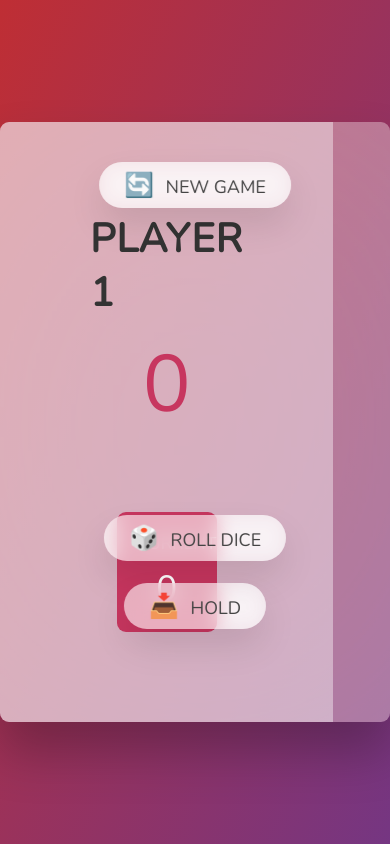
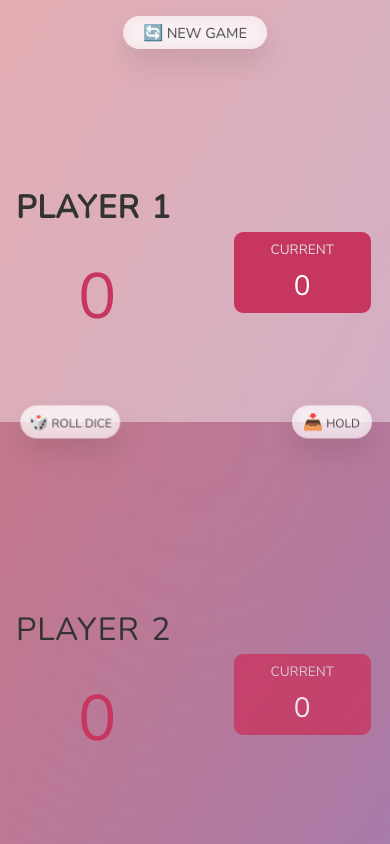
Before and after one commit to prasad-k-s/Pig-Game, a plain HTML site: page index.html in a window 390 px wide. Drawn offline with nearby package versions, Linux system fonts and the light colour scheme.

Commit message:
feat: add breakpoints and layout for better responsiveness

```diff
--- a/index.html
+++ b/index.html
@@ -13,7 +13,7 @@
       <section class="player player--0 player--active">
         <h2 class="name" id="name--0">Player 1</h2>
         <p class="score" id="score--0">43</p>
-        <div class="current">
+        <div class="current current--0-container">
           <p class="current-label">Current</p>
           <p class="current-score" id="current--0">0</p>
         </div>
@@ -21,7 +21,7 @@
       <section class="player player--1">
         <h2 class="name" id="name--1">Player 2</h2>
         <p class="score" id="score--1">24</p>
-        <div class="current">
+        <div class="current current--1-container">
           <p class="current-label">Current</p>
           <p class="current-score" id="current--1">0</p>
         </div>
--- a/script.js
+++ b/script.js
@@ -51,6 +51,8 @@ const init = () => {
   player0El.classList.add('player--active');
   player1El.classList.remove('player--active');
   diceEl.classList.add('hidden');
+  document.querySelector(`#name--0`).textContent = `Player 1`;
+  document.querySelector(`#name--1`).textContent = `Player 2`;
 };
 
 init();
@@ -94,6 +96,8 @@ btnHold.addEventListener('click', () => {
       .querySelector(`.player--${activePlayer}`)
       .classList.remove('player--active');
 
+    document.querySelector(`#name--${activePlayer}`).textContent = `Winner 🎉`;
+
     disableButtons(!isPlaying);
   } else {
     //Switch to next player
--- a/style.css
+++ b/style.css
@@ -54,6 +54,7 @@ main {
   word-spacing: 2px;
   font-weight: 300;
   margin-bottom: 1rem;
+  text-align: center;
 }
 
 .score {
@@ -140,7 +141,7 @@ main {
 }
 
 .btn:active {
-  transform: translate(-50%, 3px);
+  background-color: rgb(199, 54, 95, 0.7);
   box-shadow: 0 1rem 2rem rgba(0, 0, 0, 0.15);
 }
 
@@ -169,3 +170,107 @@ main {
 .hidden {
   display: none;
 }
+@media (max-width: 1000px) {
+  main {
+    max-height: 90%;
+    width: 100%;
+    border-radius: 0;
+  }
+}
+
+@media (max-width: 750px) {
+  main {
+    height: 100%;
+    max-height: none;
+  }
+  html {
+    font-size: 56.25%;
+  }
+
+  .player {
+    flex-direction: row;
+    justify-content: space-between;
+    padding: 0 2rem;
+  }
+  main {
+    flex-direction: column;
+  }
+  .current {
+    max-width: 25%;
+    padding: 1rem;
+  }
+  .btn--new {
+    top: 2rem;
+  }
+  .dice {
+    left: 50%;
+    top: 50%;
+    transform: translate(-50%, -50%);
+    height: 12rem;
+  }
+
+  .btn--roll {
+    left: 20%;
+    top: 50%;
+    transform: translate(-50%, -50%);
+  }
+  .btn--hold {
+    left: 80%;
+    top: 50%;
+    transform: translate(-50%, -50%);
+  }
+  .score {
+    margin-top: auto;
+  }
+}
+
+@media (max-width: 644px) {
+  html {
+    font-size: 50%;
+  }
+  .btn::first-letter {
+    font-size: 2rem;
+  }
+}
+
+@media (max-width: 450px) {
+  #score--0 {
+    margin: 0;
+    position: absolute;
+    top: 30%;
+    left: 20%;
+  }
+  #score--1 {
+    margin: 0;
+    position: absolute;
+    top: 80%;
+    left: 20%;
+  }
+  .current {
+    max-width: 35%;
+  }
+  .btn::first-letter {
+    margin-right: 0rem;
+  }
+  .btn--roll {
+    padding: 0.7rem 1rem;
+    left: 18%;
+    font-size: 1.5rem;
+  }
+  .btn--hold {
+    padding: 0.7rem 1rem;
+    font-size: 1.5rem;
+    left: 85%;
+    width: 10rem;
+  }
+  .current--0-container {
+    position: absolute;
+    right: 5%;
+    top: 27.5%;
+  }
+  .current--1-container {
+    position: absolute;
+    right: 5%;
+    top: 77.5%;
+  }
+}
```
